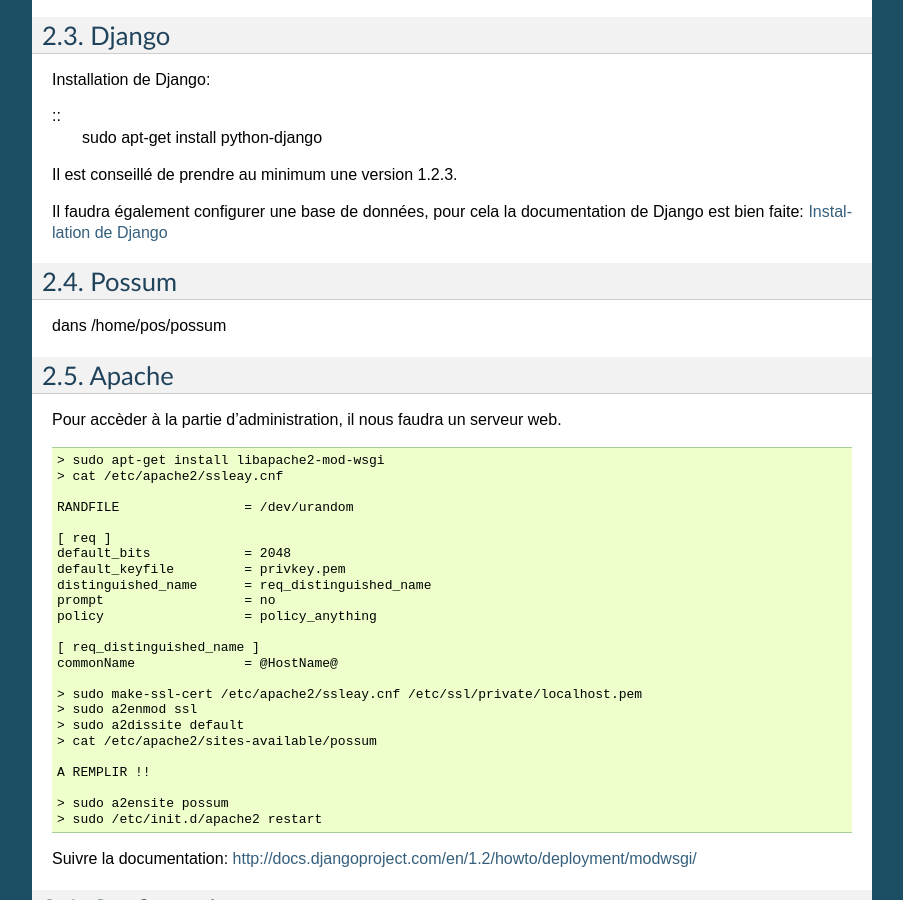
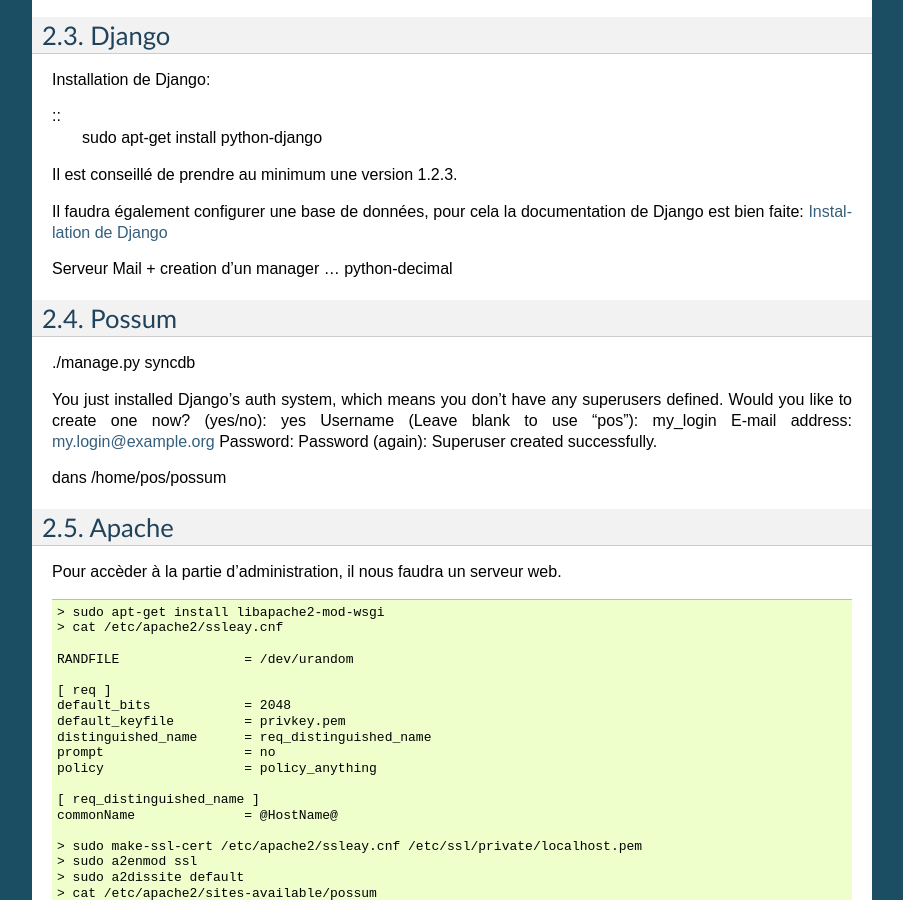
Before and after one commit to fccgp/possum, a Sphinx documentation site: the page built from doc/install.rst, in a window 1280 px wide and 900 px high, scrolled down 873 px. Shown: the whole window, without its empty margins (198-1101 px from the left). Built offline with Sphinx 7.4.7, drawn with Linux system fonts in a browser that asks for light colours.

Commit message:
Closes #14.

```diff
--- a/doc/install.rst
+++ b/doc/install.rst
@@ -68,8 +68,24 @@ Il est conseillé de prendre au minimum une version 1.2.3.
 Il faudra également configurer une base de données, pour cela la documentation de Django
 est bien faite: `Installation de Django <http://docs.django-fr.org/intro/install.html>`_
 
+
+Serveur Mail + creation d'un manager ...
+python-decimal
+
 Possum
 ------
+
+./manage.py syncdb
+
+You just installed Django's auth system, which means you don't have any superusers defined.
+Would you like to create one now? (yes/no): yes
+Username (Leave blank to use 'pos'): my_login
+E-mail address: my.login@example.org
+Password:
+Password (again):
+Superuser created successfully.
+
+
 
 dans /home/pos/possum
 
```
Also changed, not shown: 3 other files.
